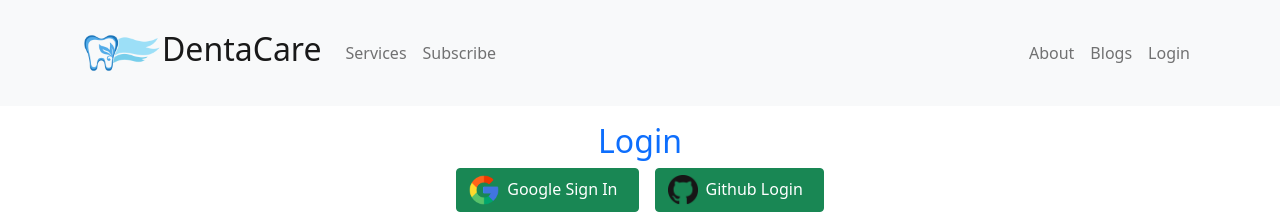
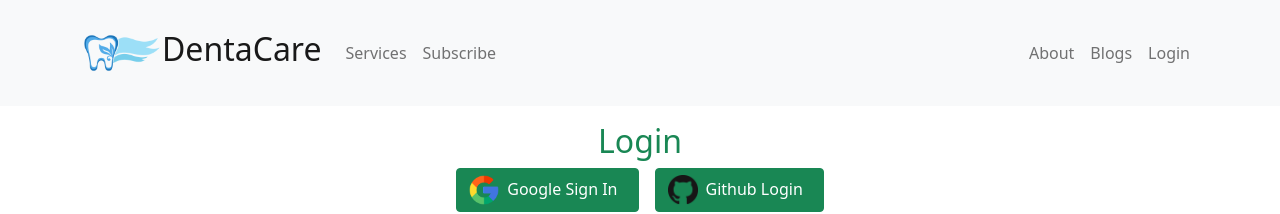
Before and after one commit to abdulawalemon1/dentacare, a React (Create React App) app: page /login in a window 1280 px wide. Shown: the top 214 px of the page. Built offline with nearby package versions, Linux system fonts and the light colour scheme; no server answers.

Commit message:
bug fixed

```diff
--- a/src/Pages/Login/Login.js
+++ b/src/Pages/Login/Login.js
@@ -34,10 +34,7 @@ const Login = () => {
 
 
 
-    let errorElement;
-    if (error) {
-        errorElement = <p className='text-danger text-center'> Error:{error?.message}</p>
-    }
+
 
     if (user) {
         navigate(from, { replace: true });
@@ -51,6 +48,7 @@ const Login = () => {
         if (!user1) {
             setErrors('Email and Password didnt match!')
             return;
+
         }
 
 
@@ -70,7 +68,7 @@ const Login = () => {
 
     return (
         <div className='container w-50 mx-auto'>
-            <h2 className='text-primary text-center mt-3'>Login</h2>
+            <h2 className='text-success text-center mt-3'>Login</h2>
 
             <SocialLogin></SocialLogin>
 
```
